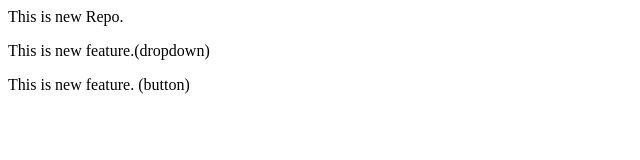
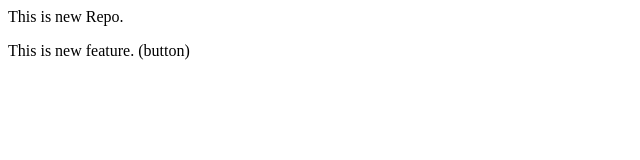
Before and after one commit to dhavalpayal/localrepo, a plain HTML site: page index.html in a window 1280 px wide. Shown: the whole page, without its empty margins (0-640 px from the left). Drawn offline with Linux system fonts and the light colour scheme.

```diff
--- a/index.html
+++ b/index.html
@@ -1,3 +1,2 @@
 <p>This is new Repo.</p>
-<p>This is new feature.(dropdown)</p>
 <p>This is new feature. (button)</p>
```
